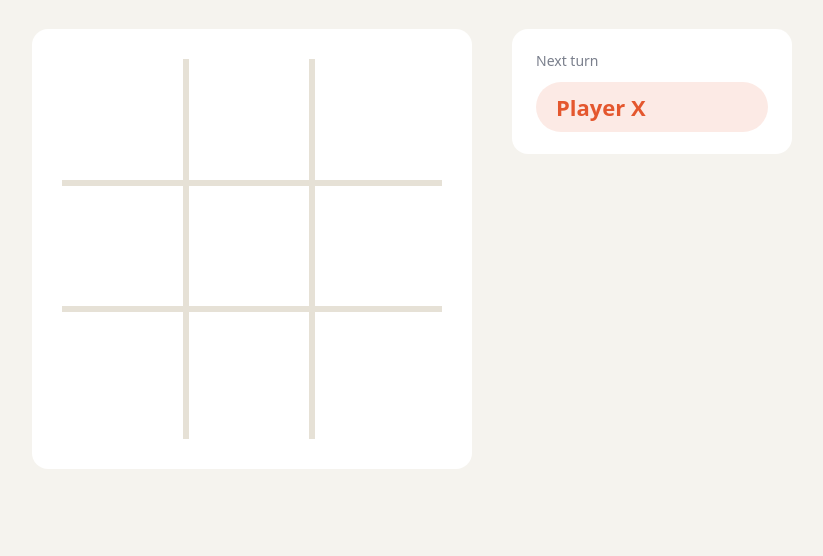
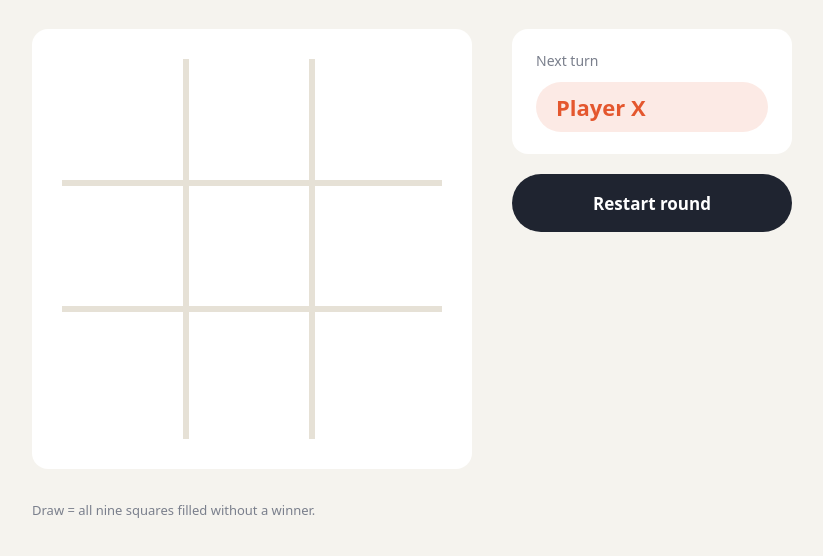
Before and after one commit to pupca/ticktacktoe, a plain HTML site: page index.html in a window 1280 px wide. Shown: the part 158-714 px from the top of the page, without its empty margins (232-1055 px from the left). Drawn offline with Linux system fonts and the light colour scheme.

Commit message:
GM-648 Restart a round: Restart round / Play again

```diff
--- a/game.js
+++ b/game.js
@@ -8,7 +8,8 @@ const LINES = [
 const boardEl = document.getElementById('board');
 const statusEl = document.getElementById('status');
 const statusLabelEl = document.getElementById('status-label');
-const cells = Array(9).fill(null);
+const restartEl = document.getElementById('restart');
+let cells = Array(9).fill(null);
 let player = 'X';
 let over = false;
 
@@ -47,17 +48,28 @@ function play(i) {
   if (win) {
     over = true;
     setStatus('Round over', `${win.player} wins!`, win.player.toLowerCase());
+    restartEl.textContent = 'Play again';
     render(win);
     return;
   }
   if (cells.every(Boolean)) {
     over = true;
     setStatus('Round over', "It's a draw", 'draw');
+    restartEl.textContent = 'Play again';
     render(null);
     return;
   }
   player = player === 'X' ? 'O' : 'X';
   setStatus('Next turn', `Player ${player}`, player.toLowerCase());
+  render(null);
+}
+
+function restart() {
+  cells = Array(9).fill(null);
+  player = 'X';
+  over = false;
+  setStatus('Next turn', 'Player X', 'x');
+  restartEl.textContent = 'Restart round';
   render(null);
 }
 
@@ -67,4 +79,5 @@ for (let i = 0; i < 9; i++) {
   cell.addEventListener('click', () => play(i));
   boardEl.appendChild(cell);
 }
-render(null);
+restartEl.addEventListener('click', restart);
+restart();
--- a/index.html
+++ b/index.html
@@ -22,7 +22,10 @@
         <span class="card-label" id="status-label">Next turn</span>
         <span class="pill x" id="status">Player X</span>
       </div>
+      <button class="button" id="restart" type="button">Restart round</button>
     </aside>
+
+    <footer class="rules">Draw = all nine squares filled without a winner.</footer>
   </main>
   <script src="game.js"></script>
 </body>
--- a/style.css
+++ b/style.css
@@ -33,3 +33,5 @@ body {
 .cell.win.o { background: rgba(45, 127, 249, 0.12); }
 .cell:disabled { cursor: default; }
 .pill.draw { background: #EEF0F2; color: #7A7F8C; }
+.button { border: 0; border-radius: 29px; height: 58px; background: #1F2430; color: #fff; font: inherit; font-size: 17px; font-weight: 600; cursor: pointer; }
+.rules { grid-column: 1 / -1; color: #7A7F8C; font-size: 13px; }
```
